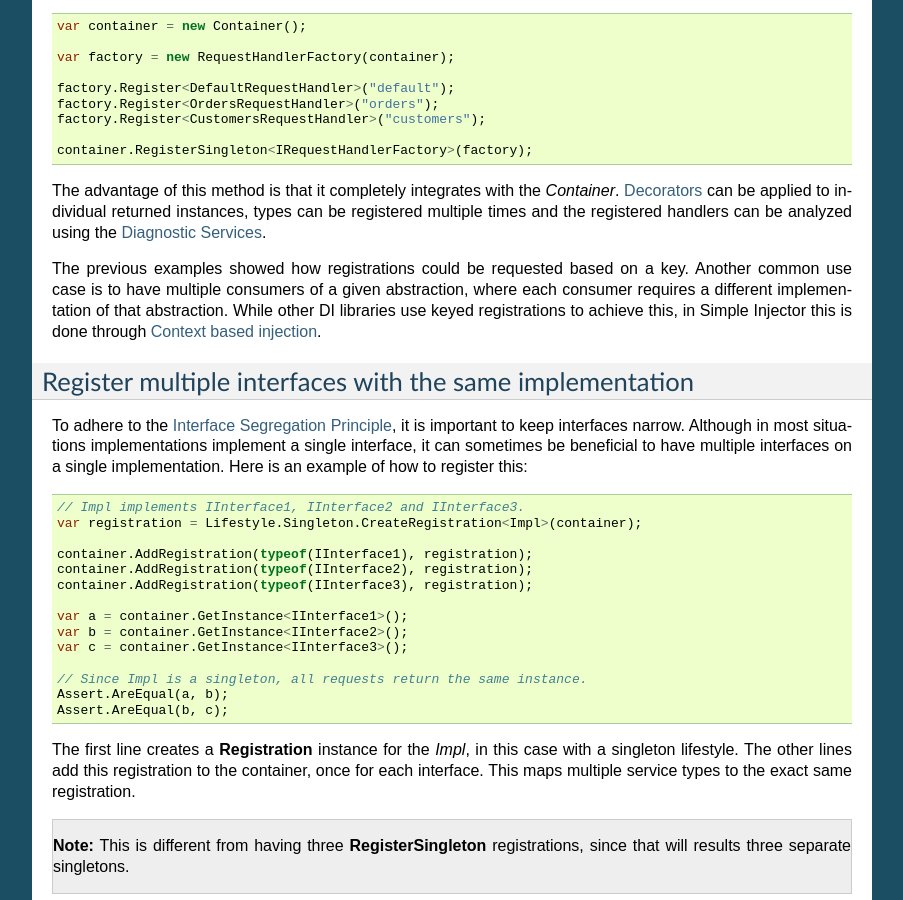
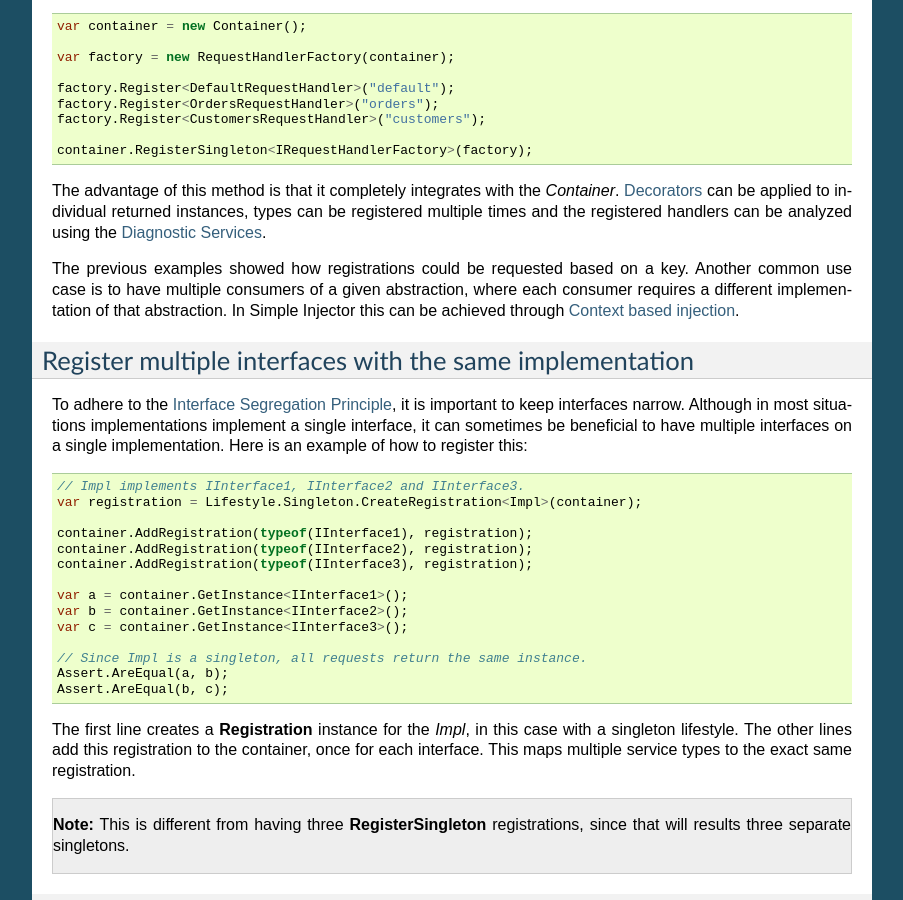
Before and after one commit to simpleinjector/Documentation, a Sphinx documentation site: the page built from source/howto.rst, in a window 1280 px wide and 900 px high, scrolled down 5891 px. Shown: the whole window, without its empty margins (198-1101 px from the left). Built offline with Sphinx 7.4.7, drawn with Linux system fonts in a browser that asks for light colours.

Commit message:
Small improvement to keyed-regs.

```diff
--- a/source/howto.rst
+++ b/source/howto.rst
@@ -348,7 +348,7 @@ The registration will then look as follows:
 
 The advantage of this method is that it completely integrates with the *Container*. :ref:`Decorators <decoration>` can be applied to individual returned instances, types can be registered multiple times and the registered handlers can be analyzed using the :doc:`Diagnostic Services <diagnostics>`.
 
-The previous examples showed how registrations could be requested based on a key. Another common use case is to have multiple consumers of a given abstraction, where each consumer requires a different implementation of that abstraction. While other DI libraries use keyed registrations to achieve this, in Simple Injector this is done through :ref:`Context based injection <Context-Based-Injection>`.
+The previous examples showed how registrations could be requested based on a key. Another common use case is to have multiple consumers of a given abstraction, where each consumer requires a different implementation of that abstraction. In Simple Injector this can be achieved through :ref:`Context based injection <Context-Based-Injection>`.
 
 .. _Register-Multiple-Interfaces-With-The-Same-Implementation:
 
```
